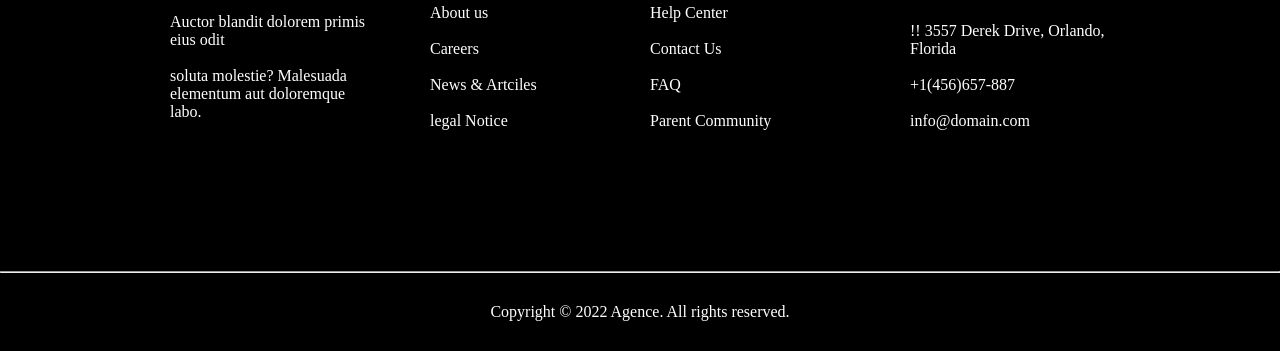
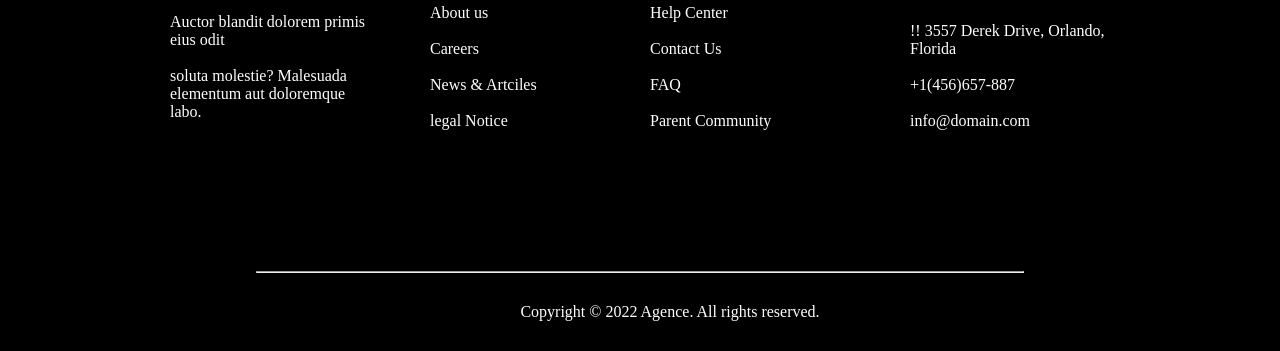
Before and after one commit to Zillur2023/degital-agency, a plain HTML site: page index.html in a window 1280 px wide. Shown: the part 2804-3155 px from the top of the page. Drawn offline with Linux system fonts and the light colour scheme.

Commit message:
added the section

```diff
--- a/index.html
+++ b/index.html
@@ -163,8 +163,10 @@
                 </div>
             </div>
         </div>
+        <div class="hr">
         <hr>
         <div class="copyright"><p>Copyright © 2022 Agence. All rights reserved.</p></div>
+        </div>
 
 
     </footer>
--- a/style.css
+++ b/style.css
@@ -214,9 +214,9 @@
     align-items: center;
     gap: 20px;
 }
-hr {
-    color: white;
-
+.hr {
+    margin-right: 20%;
+    margin-left: 20%;
 }
 .copyright {
     color: white;
@@ -224,4 +224,10 @@ hr {
     display: flex;
     justify-content: center;
     padding: 30px;
+    width: 100%;
+    text-align: center;
+    te
 }
+footer {
+    background-color: black ;
+}
```
